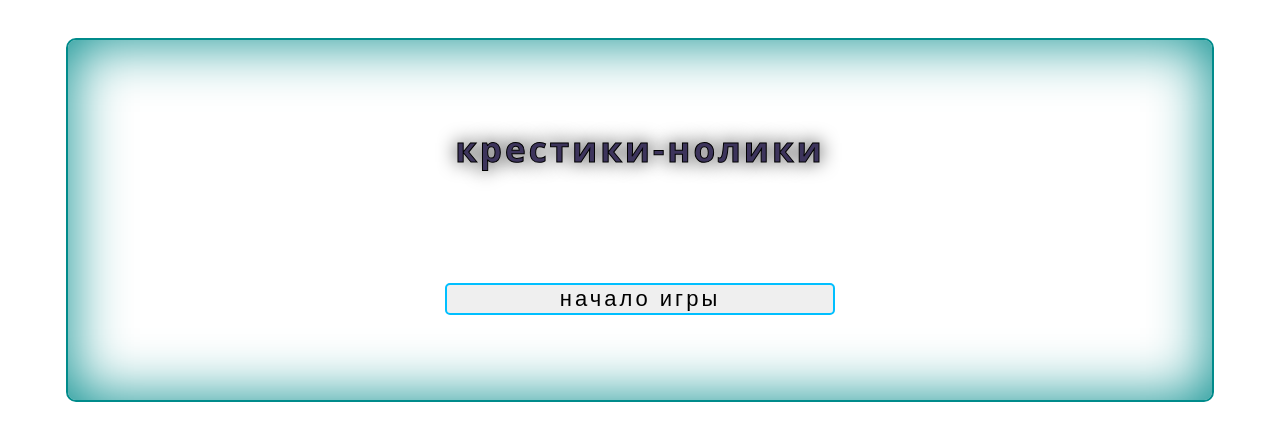
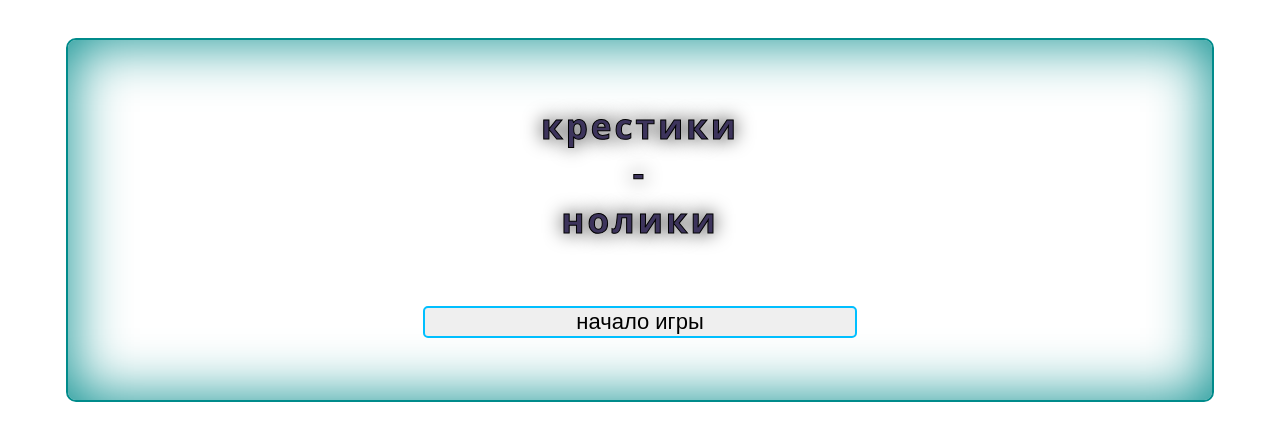
Before and after one commit to kochergin-alex32/krestiki, a plain HTML site: page index.html in a window 1280 px wide. Drawn offline with Linux system fonts and the light colour scheme.

Commit message:
make logick

```diff
--- a/startGame.js
+++ b/startGame.js
@@ -10,8 +10,10 @@ function startGameRender(){
 
     <div class="name">
     <span class="styles">
-    крестики-нолики
+    крестики
     </span>
+    <span class="styles">-</span>
+    <span class="styles">нолики</span>
     </div>
 
     <button class="pusk">начало игры</button>
--- a/style.css
+++ b/style.css
@@ -35,8 +35,9 @@ section{
     color: lightseagreen;
 }
 #cells-container{
+    padding-left: 5px;
     display: grid;
-    grid-column-gap: 8px;
+    grid-column-gap: 0px;
     grid-row-gap: 5px;
 
     grid-template-columns: repeat(3, 100px);
@@ -102,12 +103,12 @@ label{
     border: 2px solid rosybrown !important;
 }
 .start,.pusk{
-    width: 36%;
+    width: 40%;
     border-radius: 5px;
     border: 2px solid deepskyblue;
 
     font-size: 22px;
-    letter-spacing: 3px;
+    letter-spacing: 0px;
 }
 .start:hover{
     border: 2px solid rosybrown !important;
```
